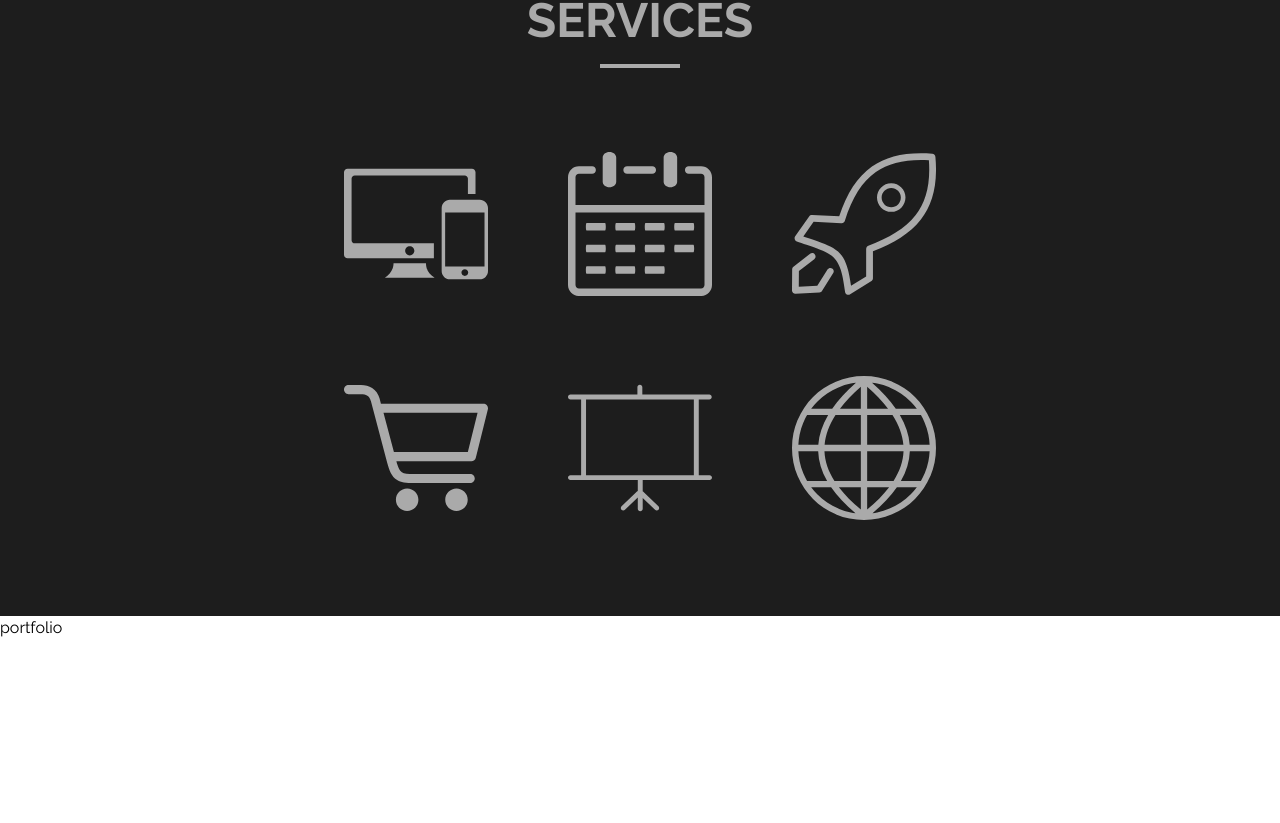
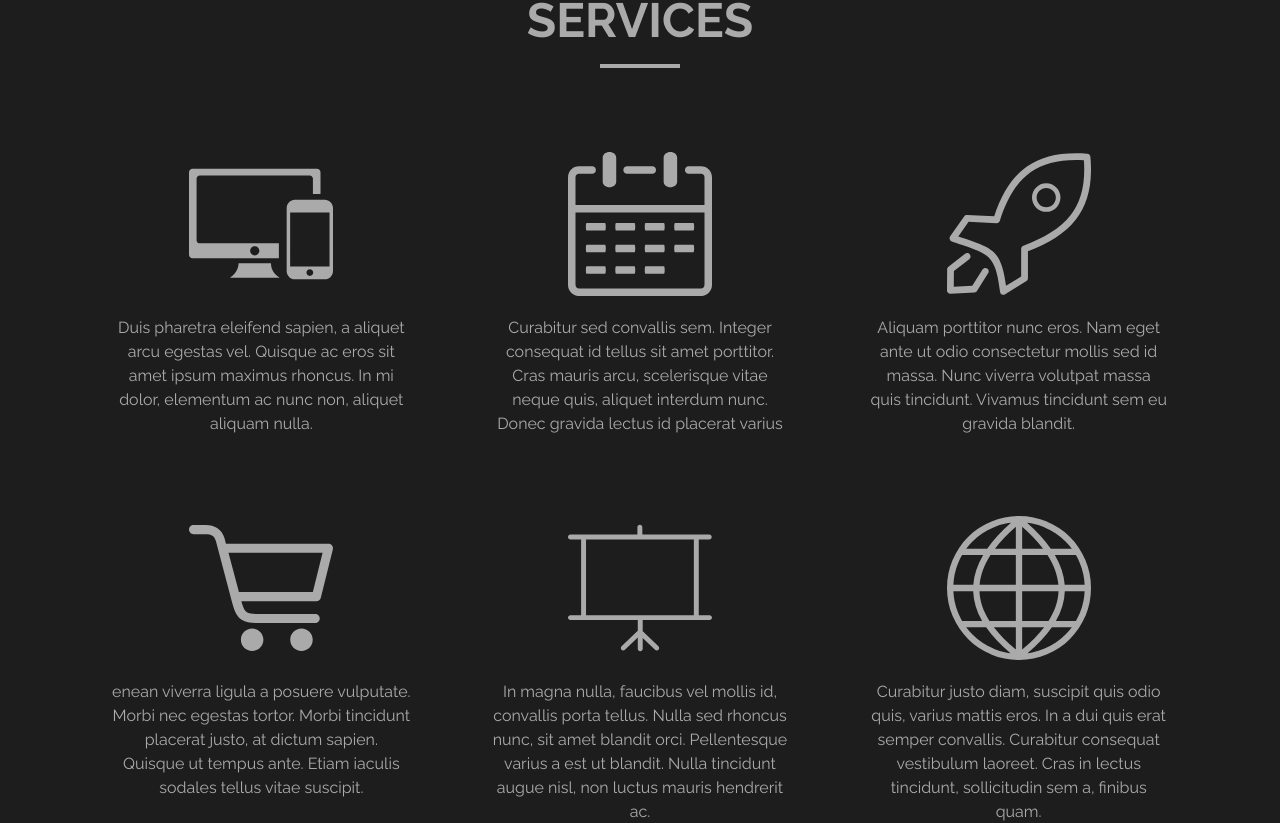
Before and after one commit to simojjuho/graphical-designer-page, a React (Vite) app: page / in a window 1280 px wide. Shown: the part 1764-2587 px from the top of the page. Built offline with nearby package versions, Linux system fonts and the light colour scheme; a web font is replaced by a local one.

Commit message:
I created a ServiceCard component to prevent repetition.

```diff
--- a/package.json
+++ b/package.json
@@ -25,6 +25,8 @@
     "eslint-plugin-react-hooks": "^5.0.0",
     "eslint-plugin-react-refresh": "^0.4.16",
     "globals": "^15.14.0",
+    "prettier": "^3.4.2",
+    "prettier-plugin-tailwindcss": "^0.6.11",
     "typescript": "~5.6.2",
     "typescript-eslint": "^8.18.2",
     "vite": "^6.0.5"
--- /dev/null
+++ b/src/components/ServiceCard.tsx
@@ -0,0 +1,24 @@
+interface ServiceCardProps {
+  imagePath: string
+  cardText: string
+  imageAltText?: string
+
+}
+
+const ServiceCard = ({imagePath, cardText, imageAltText}: ServiceCardProps) => {
+  return (
+    <div className="flex flex-col gap-5 items-center group">
+      <img
+        className="h-36 max-w-36"
+        src={imagePath}
+        alt={imageAltText} />
+      <p
+        className="text-center text-[#AAAAAA] transition-colors duration-500 group-hover:text-amber-200"
+      >
+        {cardText}
+      </p>
+    </div>
+  )
+}
+
+export default ServiceCard
--- a/src/components/Services.tsx
+++ b/src/components/Services.tsx
@@ -1,3 +1,5 @@
+import ServiceCard from "./ServiceCard"
+
 const Services = () => {
   return (
     <section id='services' className='min-h-fit text-white px-28 py-24 bg-dark flex flex-col items-center'>
@@ -8,24 +10,36 @@ const Services = () => {
         "
       >Services</h2>
       <div className="grid lg:grid-cols-3 md:grid-cols-2 gap-20">
-        <div>
-          <img className="h-36 max-w-36" src="./src/assets/desktop-mobile-icon.svg" alt="Desktop / mobile icon representing a service offered in this business" />
-        </div>
-        <div>
-          <img className="h-36 max-w-36" src="./src/assets/calendar-line-icon.svg" alt="" />
-        </div>
-        <div>
-          <img className="h-36 max-w-36" src="./src/assets/rocket-launch-line-icon.svg" alt="" />
-        </div>
-        <div>
-          <img className="h-36 max-w-36" src="./src/assets/shopping-cart-icon.svg" alt="" />
-        </div>
-        <div>
-          <img className="h-36 max-w-36" src="./src/assets/training-board-icon.svg" alt="" />
-        </div>
-        <div>
-          <img className="h-36 max-w-36" src="./src/assets/world-globe-line-icon.svg" alt="" />
-        </div>
+        <ServiceCard
+          imagePath="./src/assets/desktop-mobile-icon.svg"
+          imageAltText="Desktop / mobile icon representing a service offered in this business"
+          cardText="Duis pharetra eleifend sapien, a aliquet arcu egestas vel. Quisque ac eros sit amet ipsum maximus rhoncus. In mi dolor, elementum ac nunc non, aliquet aliquam nulla."
+        />
+        <ServiceCard
+          imagePath="./src/assets/calendar-line-icon.svg"
+          imageAltText="Calendar icon representing a type of service offered by this business"
+          cardText="Curabitur sed convallis sem. Integer consequat id tellus sit amet porttitor. Cras mauris arcu, scelerisque vitae neque quis, aliquet interdum nunc. Donec gravida lectus id placerat varius"
+        />
+        <ServiceCard
+          imagePath="./src/assets/rocket-launch-line-icon.svg"
+          imageAltText=""
+          cardText="Aliquam porttitor nunc eros. Nam eget ante ut odio consectetur mollis sed id massa. Nunc viverra volutpat massa quis tincidunt. Vivamus tincidunt sem eu gravida blandit."
+        />
+        <ServiceCard
+          imagePath="./src/assets/shopping-cart-icon.svg"
+          imageAltText=""
+          cardText="enean viverra ligula a posuere vulputate. Morbi nec egestas tortor. Morbi tincidunt placerat justo, at dictum sapien. Quisque ut tempus ante. Etiam iaculis sodales tellus vitae suscipit."
+        />
+        <ServiceCard
+          imagePath="./src/assets/training-board-icon.svg"
+          imageAltText=""
+          cardText="In magna nulla, faucibus vel mollis id, convallis porta tellus. Nulla sed rhoncus nunc, sit amet blandit orci. Pellentesque varius a est ut blandit. Nulla tincidunt augue nisl, non luctus mauris hendrerit ac."
+        />
+        <ServiceCard
+          imagePath="./src/assets/world-globe-line-icon.svg"
+          imageAltText=""
+          cardText="Curabitur justo diam, suscipit quis odio quis, varius mattis eros. In a dui quis erat semper convallis. Curabitur consequat vestibulum laoreet. Cras in lectus tincidunt, sollicitudin sem a, finibus quam."
+        />
       </div>
     </section>
   )
```
Also changed, not shown: 1 other file (tests, documents, lock files or other folders).
